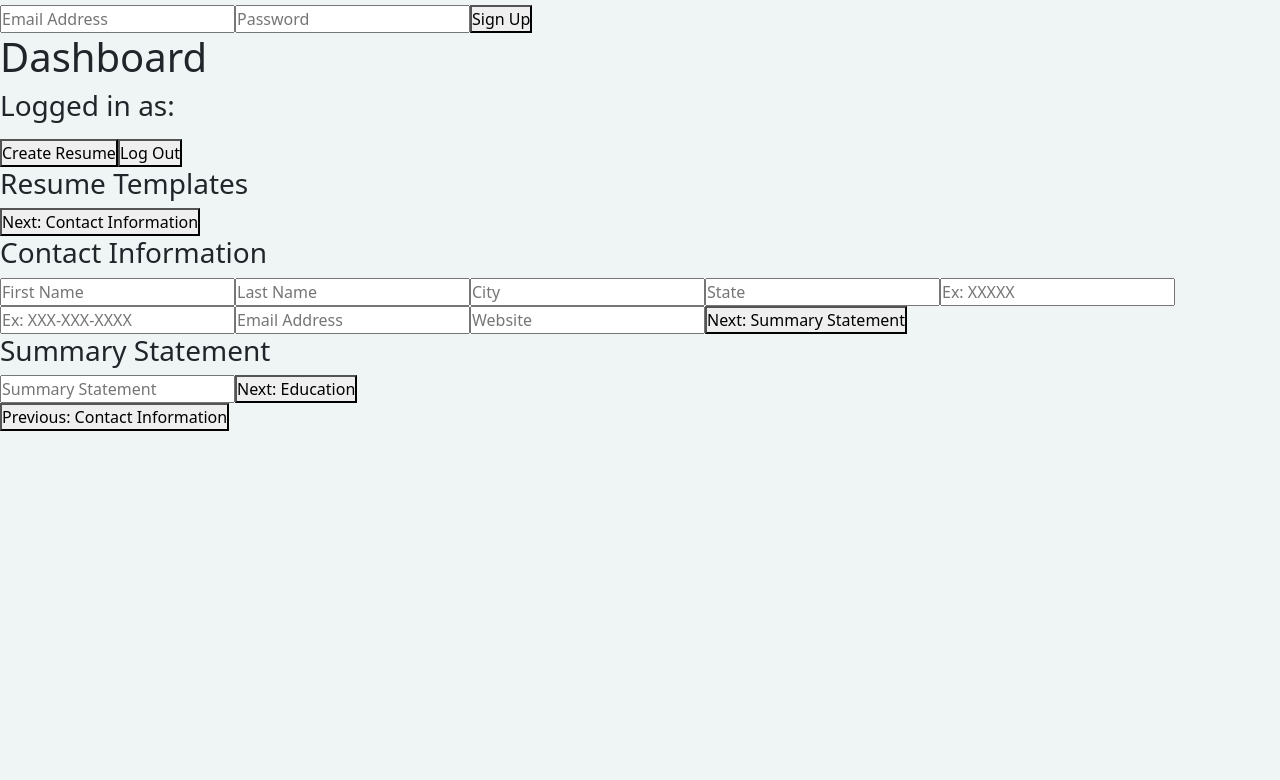
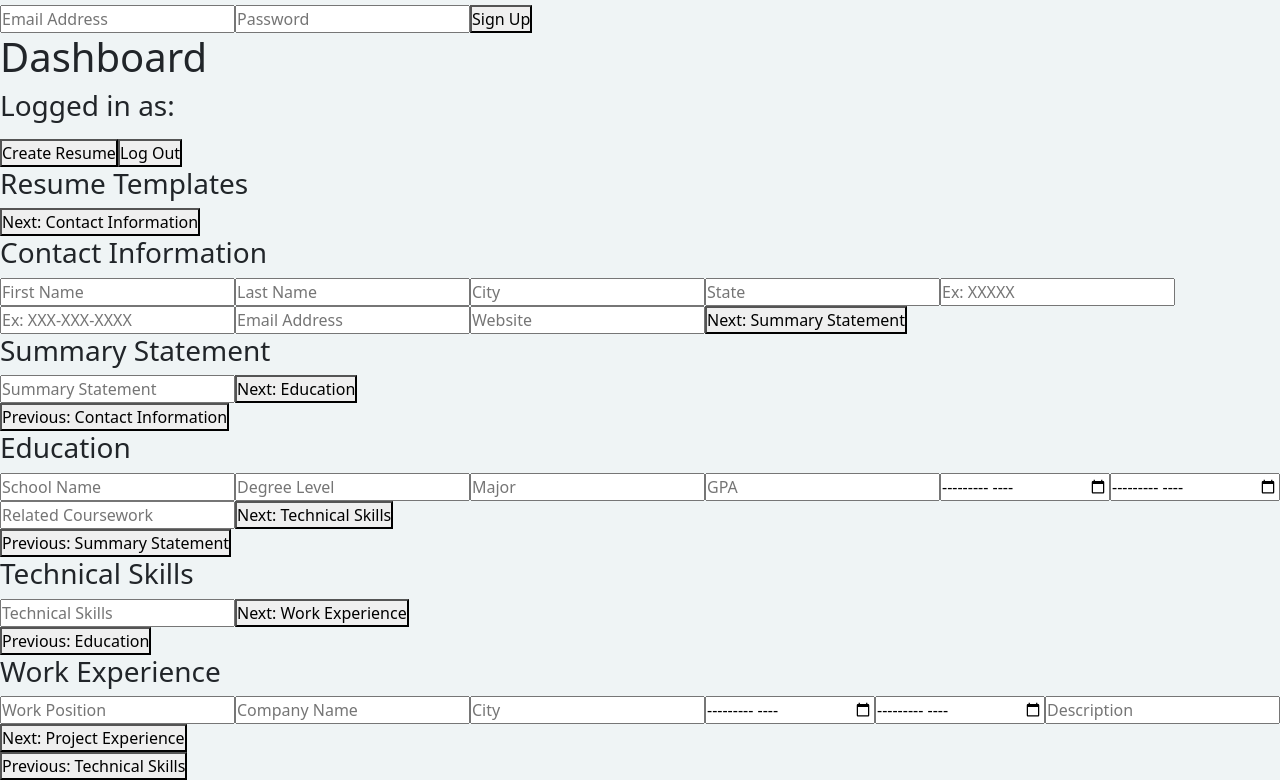
Before and after one commit to RMontepalco/resume-builder-website, a React (Create React App) app: page / in a window 1280 px wide. Shown: the part 1303-2083 px from the top of the page. Before the commit the page ends 1734 px from the top, so only its background shows below. Built offline with nearby package versions, Linux system fonts and the light colour scheme; no server answers; the HTML template or start-up script is replaced by a standard one.

Commit message:
firebase = education, technicalskills, and workexperience work

```diff
--- a/src/App.js
+++ b/src/App.js
@@ -3,7 +3,7 @@ import ReactDOM from "react-dom";
 import { BrowserRouter as Router, Route } from "react-router-dom";
 
 //import {Header} from './containers';
-import { Home, Login, SignUp, Dashboard, CreateResume, Templates, ContactInformation, SummaryStatement } from './components';
+import { Home, Login, SignUp, Dashboard, CreateResume, Templates, ContactInformation, SummaryStatement, Education, TechnicalSkills, WorkExperience } from './components';
 import './App.css';
 
 const App = () => {
@@ -17,6 +17,9 @@ const App = () => {
                 <Templates/>
                 <ContactInformation/>
                 <SummaryStatement/>
+                <Education/>
+                <TechnicalSkills/>
+                <WorkExperience/>
             </div>
         </div>
     )
--- a/src/components/contactinformation/ContactInformation.jsx
+++ b/src/components/contactinformation/ContactInformation.jsx
@@ -25,8 +25,9 @@ const ContactInformation = () => {
                 phoneNumber: phoneNumber,
                 emailAddress: email
             });
+            console.log("Contact information added to resume template.");
         } catch (error) {
-            //console.log(error);
+            console.log(error);
         }
 
     }
--- /dev/null
+++ b/src/components/education/Education.jsx
@@ -0,0 +1,66 @@
+import React, { useState } from 'react';
+import { auth, db } from '../../firebase';
+import {doc, updateDoc } from "firebase/firestore";
+
+const Education = () => {
+    const [schoolName, setSchoolName] = useState("");
+    const [degreeLevel, setDegreeLevel] = useState("");
+    const [major, setMajor] = useState("");
+    const [gpa, setGPA] = useState("");
+    const [educationStartDate, setEducationStartDate] = useState("");
+    const [graduationDate, setGraduationDate] = useState("");
+    const [relatedCoursework, set] = useState("");
+
+    // Add education to resume template (US 7, FR 7.1)
+    const addEducation = async (e) => {
+        try {
+            e.preventDefault();
+            await updateDoc(doc(db, "users", auth.currentUser.uid, "resumes", "test"), {
+                schoolName: schoolName,
+                degreeLevel: degreeLevel,
+                major: major,
+                gpa: gpa,
+                educationStartDate: educationStartDate,
+                graduationDate: graduationDate,
+                relatedCoursework: relatedCoursework
+            });
+            console.log("Education added to resume template.");
+        } catch (error) {
+            console.log(error);
+        }
+
+    }
+
+    return (
+        <div>
+            <h3>Education</h3>
+            <form onSubmit={addEducation}>
+                <input type="text" value={schoolName}
+                onChange={(e) => setSchoolName(e.target.value)}
+                placeholder="School Name"/>
+                <input type="text" value={degreeLevel}
+                onChange={(e) => setDegreeLevel(e.target.value)}
+                placeholder="Degree Level"/>
+                <input type="text" value={major}
+                onChange={(e) => setMajor(e.target.value)}
+                placeholder="Major"/>
+                <input type="text" value={gpa}
+                onChange={(e) => setGPA(e.target.value)}
+                placeholder="GPA"/>
+                <input type="month" value={educationStartDate}
+                onChange={(e) => setEducationStartDate(e.target.value)}
+                placeholder="Start Date"/>
+                <input type="month" value={graduationDate}
+                onChange={(e) => setGraduationDate(e.target.value)}
+                placeholder="Graduation Date"/>
+                <input type="textarea" value={relatedCoursework}
+                onChange={(e) => set(e.target.value)}
+                placeholder="Related Coursework"/>
+                <button>Next: Technical Skills</button>
+            </form>
+            <button id="prev-summary-statement">Previous: Summary Statement</button>
+        </div>
+    )
+}
+
+export default Education
--- a/src/components/index.js
+++ b/src/components/index.js
@@ -6,3 +6,6 @@ export { default as CreateResume } from './createresume/CreateResume';
 export { default as Templates } from './templates/Templates';
 export { default as ContactInformation } from './contactinformation/ContactInformation';
 export { default as SummaryStatement } from './summarystatement/SummaryStatement';
+export { default as Education } from './education/Education';
+export { default as TechnicalSkills } from './technicalskills/TechnicalSkills';
+export { default as WorkExperience } from './workexperience/WorkExperience';
--- a/src/components/summarystatement/SummaryStatement.jsx
+++ b/src/components/summarystatement/SummaryStatement.jsx
@@ -12,8 +12,9 @@ const SummaryStatement = () => {
             await updateDoc(doc(db, "users", auth.currentUser.uid, "resumes", "test"), {
                 summaryStatement: summaryStatement
             });
+            console.log("Summary statement added to resume template.");
         } catch (error) {
-            //console.log(error);
+            console.log(error);
         }
 
     }
--- /dev/null
+++ b/src/components/technicalskills/TechnicalSkills.jsx
@@ -0,0 +1,36 @@
+import React, { useState } from 'react';
+import { auth, db } from '../../firebase';
+import {doc, updateDoc } from "firebase/firestore";
+
+const TechnicalSkills = () => {
+    const [technicalSkills, setTechnicalSkills] = useState("");
+
+    // Add technical skills to resume template (US 8, FR 8.1)
+    const addTechnicalSkills = async (e) => {
+        try {
+            e.preventDefault();
+            await updateDoc(doc(db, "users", auth.currentUser.uid, "resumes", "test"), {
+                technicalSkills: technicalSkills
+            });
+            console.log("Technical skills added to resume template.");
+        } catch (error) {
+            console.log(error);
+        }
+
+    }
+
+    return (
+        <div>
+            <h3>Technical Skills</h3>
+            <form onSubmit={addTechnicalSkills}>
+                <input type="text" value={technicalSkills}
+                onChange={(e) => setTechnicalSkills(e.target.value)}
+                placeholder="Technical Skills"/>
+                <button>Next: Work Experience</button>
+            </form>
+            <button>Previous: Education</button>
+        </div>
+    )
+}
+
+export default TechnicalSkills
--- a/src/components/templates/Templates.jsx
+++ b/src/components/templates/Templates.jsx
@@ -13,9 +13,9 @@ const Templates = () => {
                 resumeName: "Resume"
             });
             setTemplateID(template.id);
-            console.log(templateID);
+            console.log("Resume template created.");
         } catch (error) {
-            //console.log(error);
+            console.log(error);
         }
 
     }
--- /dev/null
+++ b/src/components/workexperience/WorkExperience.jsx
@@ -0,0 +1,61 @@
+import React, { useState } from 'react';
+import { auth, db } from '../../firebase';
+import {doc, updateDoc } from "firebase/firestore";
+
+const WorkExperience = () => {
+    const [workPosition, setWorkPosition] = useState("");
+    const [workCompanyName, setWorkCompanyName] = useState("");
+    const [workCity, setWorkCity] = useState("");
+    const [workStartDate, setWorkStartDate] = useState("");
+    const [workEndDate, setWorkEndDate] = useState("");
+    const [workDescription, setWorkDescription] = useState("");
+
+    // Add education to resume template (US 7, FR 7.1)
+    const addWorkExperience = async (e) => {
+        try {
+            e.preventDefault();
+            await updateDoc(doc(db, "users", auth.currentUser.uid, "resumes", "test"), {
+                workPosition: workPosition,
+                workCompanyName: workCompanyName,
+                workCity: workCity,
+                workStartDate: workStartDate,
+                workEndDate: workEndDate,
+                workDescription: workDescription
+            });
+            console.log("Education added to resume template.");
+        } catch (error) {
+            console.log(error);
+        }
+
+    }
+
+    return (
+        <div>
+            <h3>Work Experience</h3>
+            <form onSubmit={addWorkExperience}>
+                <input type="text" value={workPosition}
+                onChange={(e) => setWorkPosition(e.target.value)}
+                placeholder="Work Position"/>
+                <input type="text" value={workCompanyName}
+                onChange={(e) => setWorkCompanyName(e.target.value)}
+                placeholder="Company Name"/>
+                <input type="text" value={workCity}
+                onChange={(e) => setWorkCity(e.target.value)}
+                placeholder="City"/>
+                <input type="month" value={workStartDate}
+                onChange={(e) => setWorkStartDate(e.target.value)}
+                placeholder="Start Date"/>
+                <input type="month" value={workEndDate}
+                onChange={(e) => setWorkEndDate(e.target.value)}
+                placeholder="End Date"/>
+                <input type="text" value={workDescription}
+                onChange={(e) => setWorkDescription(e.target.value)}
+                placeholder="Description"/>
+                <button>Next: Project Experience</button>
+            </form>
+            <button id="prev-technical-skills">Previous: Technical Skills</button>
+        </div>
+    )
+}
+
+export default WorkExperience
```
